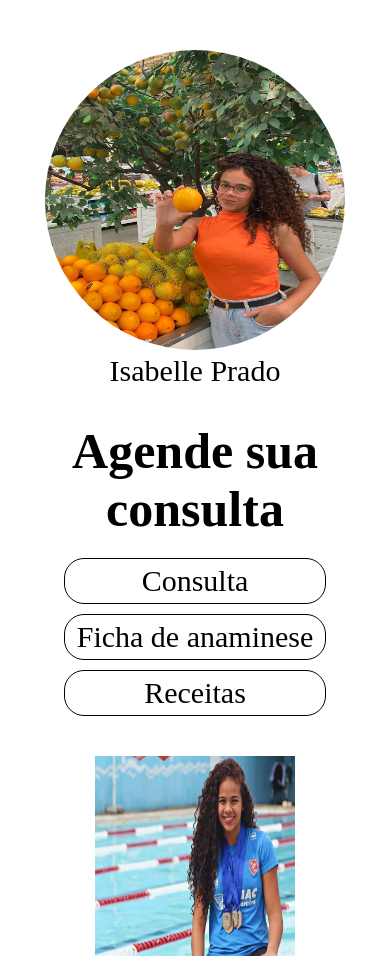
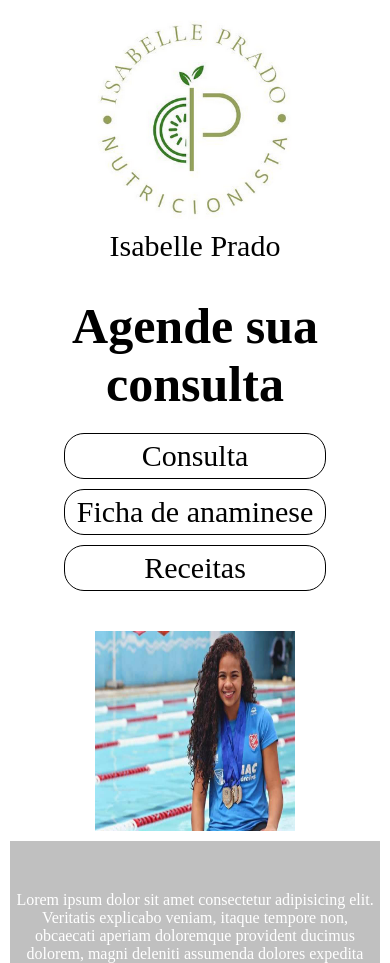
Before and after one commit to danielrodrigues97/ProjetoIsa, a plain HTML site: page index.html in a window 390 px wide. Shown: the top 963 px of the page. Drawn offline with Linux system fonts and the light colour scheme.

Commit message:
Alterando o logo e configurança para celular

```diff
--- a/css/styleFolder02.css
+++ b/css/styleFolder02.css
@@ -3,9 +3,11 @@
     margin-left: auto;
     margin-right: auto;
     text-align: center;
-    padding-top: 50px;
-    /* background-image: url("../imagem/fundo-branco.jpg"); */
-    /* background-size: cover; */
+    /* padding-top: 50px; */
+     /* background-image: url("../imagem/Logotipo.png"); */
+    background-size: cover;
+    background-repeat: no-repeat;
+    background-color: white;
 }
 
 .imagem>figure{
@@ -13,6 +15,7 @@
     padding: 0;
     width: auto;
     position: relative;
+    /* background-color: blue; */
 }
 
 img{
@@ -20,16 +23,20 @@ img{
 }
 
 .imagem01>img{
+    margin-top: 20px;
+    margin-bottom: 5px;
     height: 300px;
     width: 300px;
     border-radius: 60%;
 }
+
 figcaption{
     font-size: 30px;
 }
 
 
 h1{
+    margin-top: ;
     font-size: 50px;
     margin-bottom: 0;
 }
@@ -109,7 +116,7 @@ li{
 body{
     margin: 0;
     padding: 0;
-    background-color: white;
+    /* background-color: red; */
 }
 
 @media screen and (max-width: 768px){
@@ -117,6 +124,11 @@ body{
     .imagem{
         height: auto;
         width: 100%;
+    }
+
+    .imagem01>img{
+        width: 200px;
+        height: 200px;
     }
 
     .card{
--- a/index.html
+++ b/index.html
@@ -13,7 +13,7 @@
     <!-- Topo -->
     <div class="imagem">
         <figure class="imagem01">
-            <img src="./imagem/laranja02.jpeg" alt="Nutricionista">
+            <img src="./imagem/logotipoRedondo02.png" alt="Nutricionista">
         </figure>
         <figcaption>Isabelle Prado</figcaption>
 
```
Also changed, not shown: imagem/Logotipo.png (added), imagem/logoRedondo.jpg (added), imagem/logotipoRedondo02.png (added).
